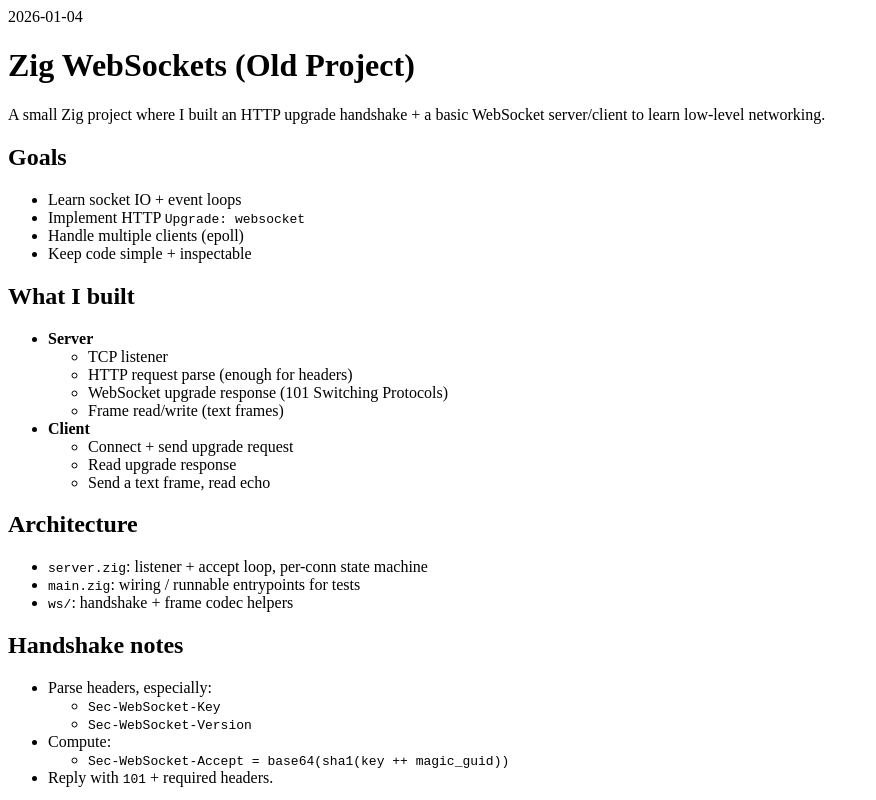
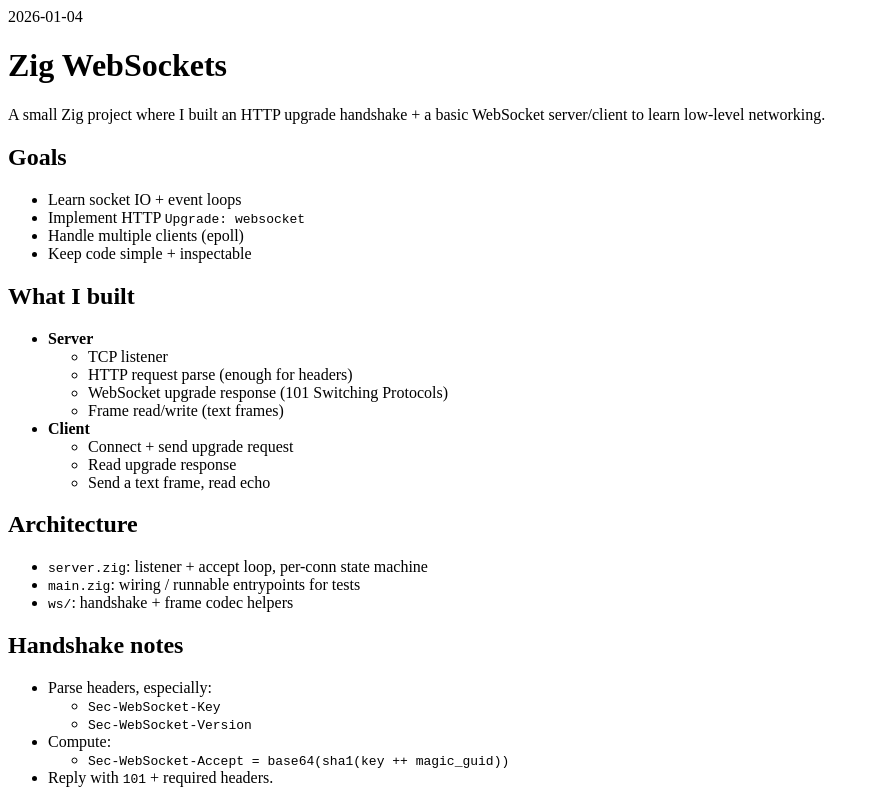
Before and after one commit to jgold5/ZigSockets, a plain HTML site: page index.html in a window 1280 px wide. Shown: the top 800 px of the page, without its empty margins (0-876 px from the left). Drawn offline with Linux system fonts and the light colour scheme.

Commit message:
remove old in name

```diff
--- a/index.html
+++ b/index.html
@@ -2,7 +2,7 @@
   <head><title>ZigSockets</title></head>
   <body>
   <time datetime="2026-01-04">2026-01-04</time>
-    <h1>Zig WebSockets (Old Project)</h1>
+    <h1>Zig WebSockets</h1>
 <p>A small Zig project where I built an HTTP upgrade handshake + a basic WebSocket server/client to learn low-level networking.</p>
 <h2>Goals</h2>
 <ul>
```
